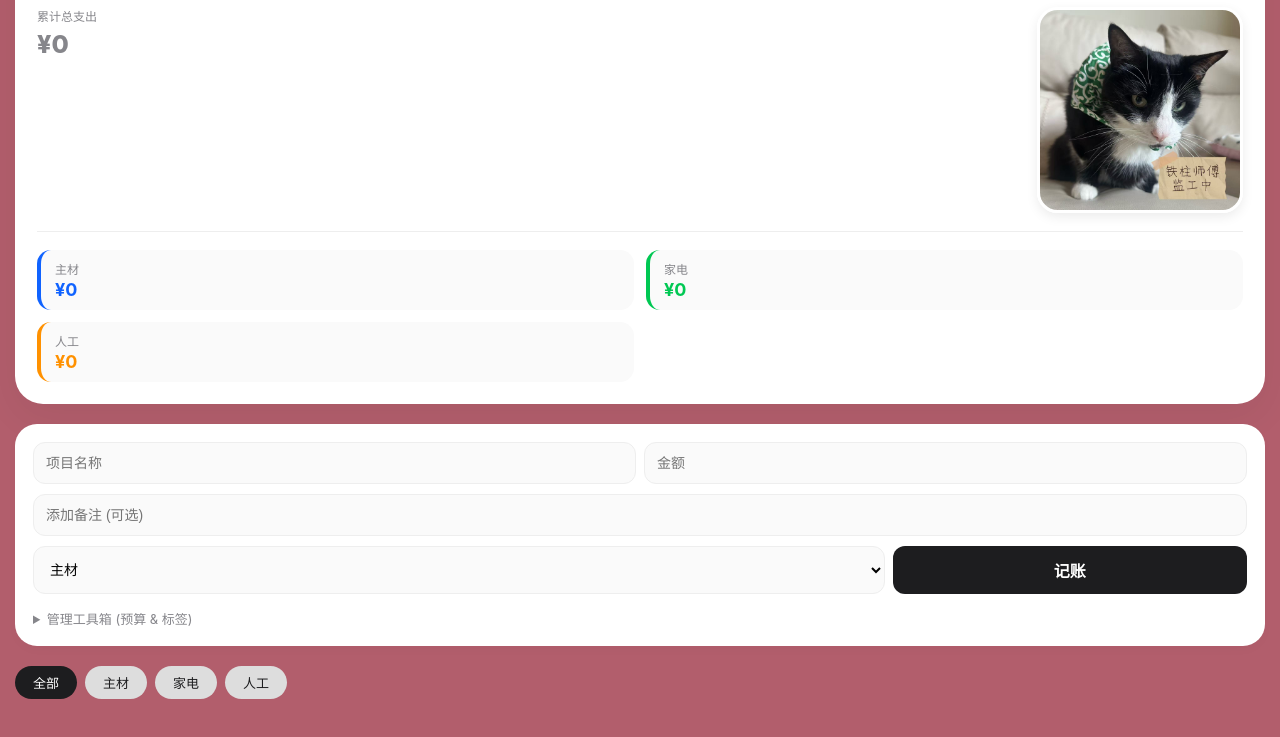
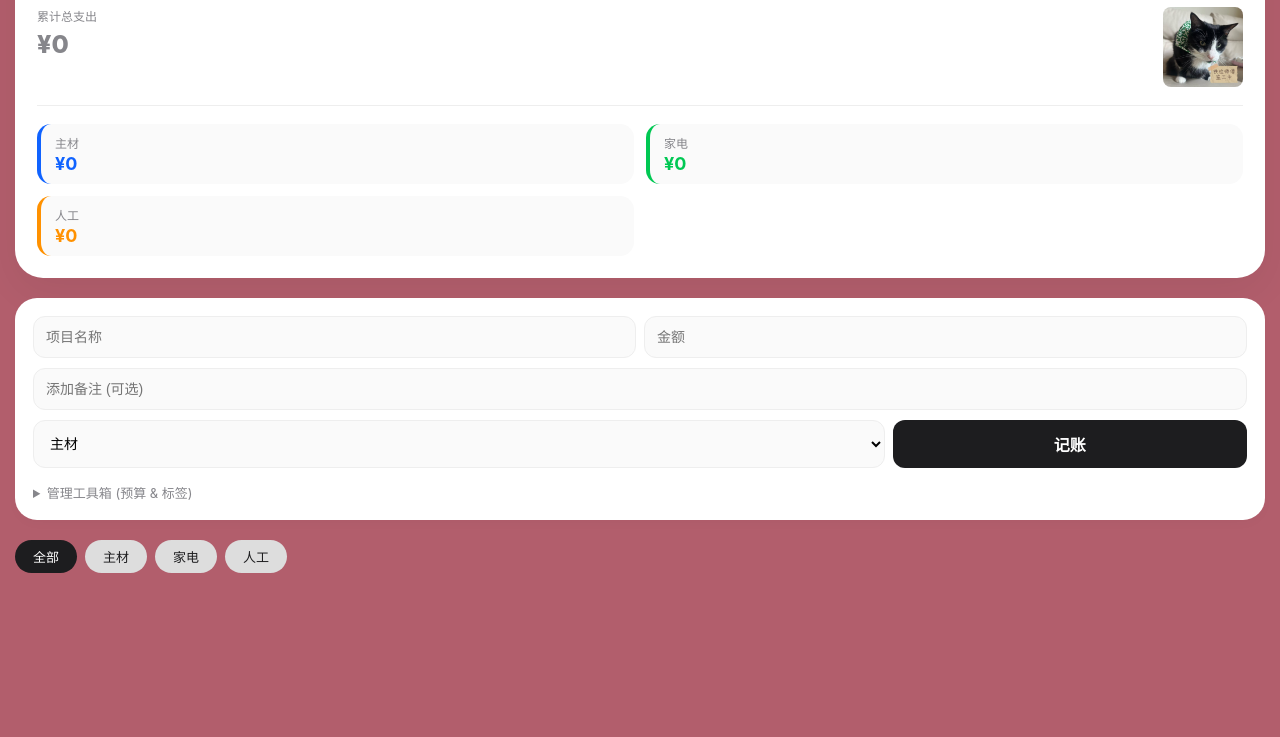
Before and after one commit to ruigezhou18-lab/peachpicker, a plain HTML site: page index.html in a window 1280 px wide. Shown: the part 103-840 px from the top of the page. After the commit the page ends 800 px from the top, so only its background shows below. Drawn offline with Linux system fonts and the light colour scheme.

Commit message:
Add files via upload

```diff
--- a/index.html
+++ b/index.html
@@ -3,7 +3,7 @@
 <head>
     <meta charset="UTF-8">
     <meta name="viewport" content="width=device-width, initial-scale=1.0, maximum-scale=1.0, user-scalable=no">
-    <title>PeachPicker</title>
+    <title>铁柱账房</title>
 
     <link rel="shortcut icon" href="favicon.ico" type="image/x-icon">
     <link rel="icon" href="favicon.ico" type="image/x-icon">
@@ -49,14 +49,15 @@
                                                     }
 
                                                     .cat-avatar {
-                                                        /* 既然跨了两行，你可以把猫咪图片稍微放大一点，比如 80px-90px */
-                                                        width: 200px;
-                                                        height: 200px;
-                                                        border-radius: 10%;
-                                                        object-fit: cover;
-                                                        border: 3px solid #fff;
-                                                        box-shadow: 0 4px 12px rgba(0,0,0,0.08);
-                                                        display: block;
+                                                   /* 关键：宽度不要写死固定像素，或者给它一个最大宽度 */
+                                                    width: 80px;      /* 你希望它显示的大小 */
+                                                    max-width: 25vw;  /* 保险：图片宽度永远不会超过手机屏幕宽度的 25% */
+                                                    height: auto;     /* 高度自动缩放，防止变成扁猫 */
+                                                    aspect-ratio: 1 / 1; /* 保持正方形 */
+
+                                                    border-radius: 10%;
+                                                    object-fit: cover;
+                                                    display: block;
                                                     }
 
         .stat-label { font-size: 12px; color: var(--gray); display: block; margin-bottom: 5px; }
```
